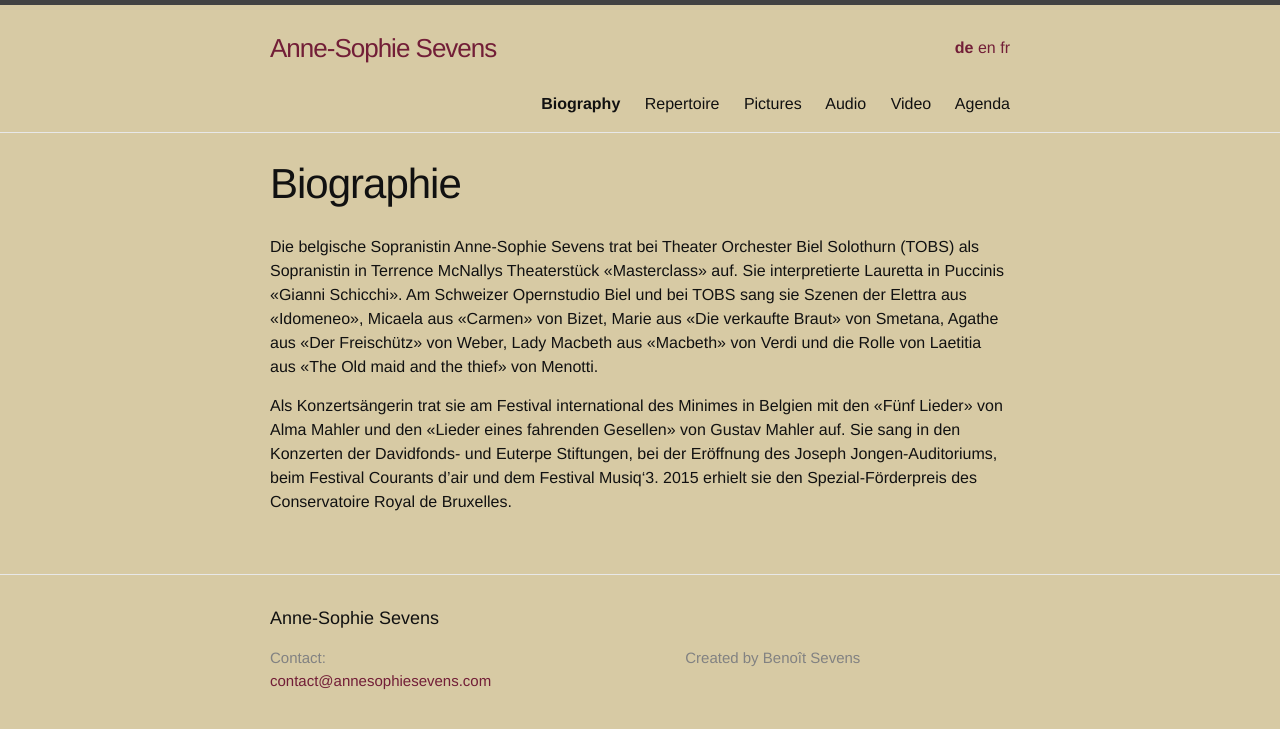
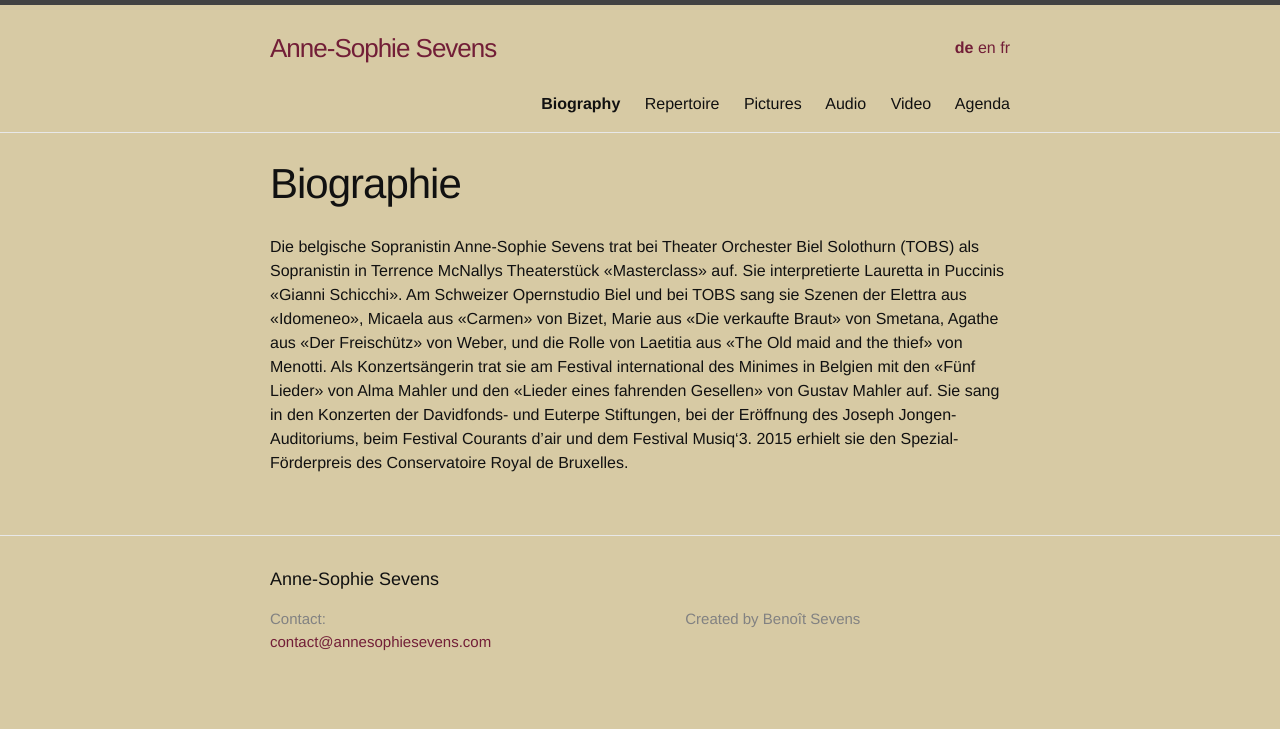
Before and after one commit to annesophie-sevens/annesophie-sevens.github.io, a Jekyll site: the page built from biography-de.md, in a window 1280 px wide. Shown: the top 729 px of the page. Built offline with Jekyll 4.4.1, drawn with Linux system fonts in a browser that asks for light colours.

Commit message:
Update biography-de.md

```diff
--- a/biography-de.md
+++ b/biography-de.md
@@ -8,6 +8,5 @@ ref: biography
 ---
 
 
-Die belgische Sopranistin Anne-Sophie Sevens trat bei Theater Orchester Biel Solothurn (TOBS) als Sopranistin in Terrence McNallys Theaterstück «Masterclass» auf. Sie interpretierte Lauretta in Puccinis «Gianni Schicchi». Am Schweizer Opernstudio Biel und bei TOBS sang sie Szenen der Elettra aus «Idomeneo», Micaela aus «Carmen» von Bizet, Marie aus «Die verkaufte Braut» von Smetana, Agathe aus «Der Freischütz» von Weber, Lady Macbeth aus «Macbeth» von Verdi und die Rolle von Laetitia aus «The Old maid and the thief» von Menotti.
-
+Die belgische Sopranistin Anne-Sophie Sevens trat bei Theater Orchester Biel Solothurn (TOBS) als Sopranistin in Terrence McNallys Theaterstück «Masterclass» auf. Sie interpretierte Lauretta in Puccinis «Gianni Schicchi». Am Schweizer Opernstudio Biel und bei TOBS sang sie Szenen der Elettra aus «Idomeneo», Micaela aus «Carmen» von Bizet, Marie aus «Die verkaufte Braut» von Smetana, Agathe aus «Der Freischütz» von Weber, und die Rolle von Laetitia aus «The Old maid and the thief» von Menotti.
 Als Konzertsängerin trat sie am Festival international des Minimes in Belgien mit den «Fünf Lieder» von Alma Mahler und den «Lieder eines fahrenden Gesellen» von Gustav Mahler auf. Sie sang in den Konzerten der Davidfonds- und Euterpe Stiftungen, bei der Eröffnung des Joseph Jongen-Auditoriums, beim Festival Courants d’air und dem Festival Musiq‘3. 2015 erhielt sie den Spezial-Förderpreis des Conservatoire Royal de Bruxelles.
```
